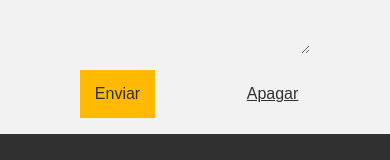
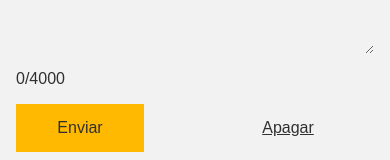
Before and after one commit to lukinhas563/portifolio, a React (Vite) app: page /post in a window 390 px wide. Shown: the part 1196-1356 px from the top of the page. Built offline with nearby package versions, Linux system fonts and the light colour scheme; no server answers; the database is empty; sample sign-in values are in the browser's storage.

Commit message:
Responsive update

```diff
--- a/src/pages/article/Content.css
+++ b/src/pages/article/Content.css
@@ -148,8 +148,20 @@ main {
 @media (max-width: 480px) {
 
     .content-article-tags {
-
+        padding: 0;
         grid-template-columns: 1fr 1fr;
     }
 
+    .content-article-title {
+        padding: 0 1rem;
+    }
+
+    .content-article-buttonDiv {
+        padding: 0 1rem;
+    }
+
+    .content-article-mainContent {
+        padding: 5rem 1rem;
+    }
+
 }
--- a/src/pages/post/Post.css
+++ b/src/pages/post/Post.css
@@ -93,6 +93,7 @@
     display: flex;
     flex-direction: column;
     padding: 5rem;
+    align-items: center;
     background-color: var(--cor-primaria);
 }
 
@@ -200,6 +201,10 @@
     margin-top: 5rem;
 }
 
+.textlenght {
+    margin-top: 1rem;
+}
+
 @media (max-width: 928px) {
 
     .postsform-divThumnail {
@@ -246,10 +251,23 @@
 
 }
 
-@media (max-width: 544px) {
+@media (max-width: 912px) {
+
+    .postsform-DivTags {
+        gap: 1rem;
+    }
+
+    .postsform-DivTags p {
+        margin: 0;
+    }
 
     .anotherPosts-cards {
         grid-template-columns: 1fr 1fr;
     }
 
+    .postsform-divForm {
+        padding: 1rem;
+        align-items: normal;
+    }
+
 }
--- a/src/pages/post/Post.jsx
+++ b/src/pages/post/Post.jsx
@@ -487,7 +487,7 @@ export default function Post() {
                     <input type='text' placeholder='Link' value={link} className='mainInput' onChange={(e) => setLink(e.target.value)}></input>
 
                     <textarea placeholder='Assunto' className='mainInput mainArea' value={tex} onChange={(e) => setTex(e.target.value)}></textarea>
-
+                    <div className='textlenght'>{tex.length}/4000</div>
                     <div className='postsform-buttons'>
 
                         {id ?
```
